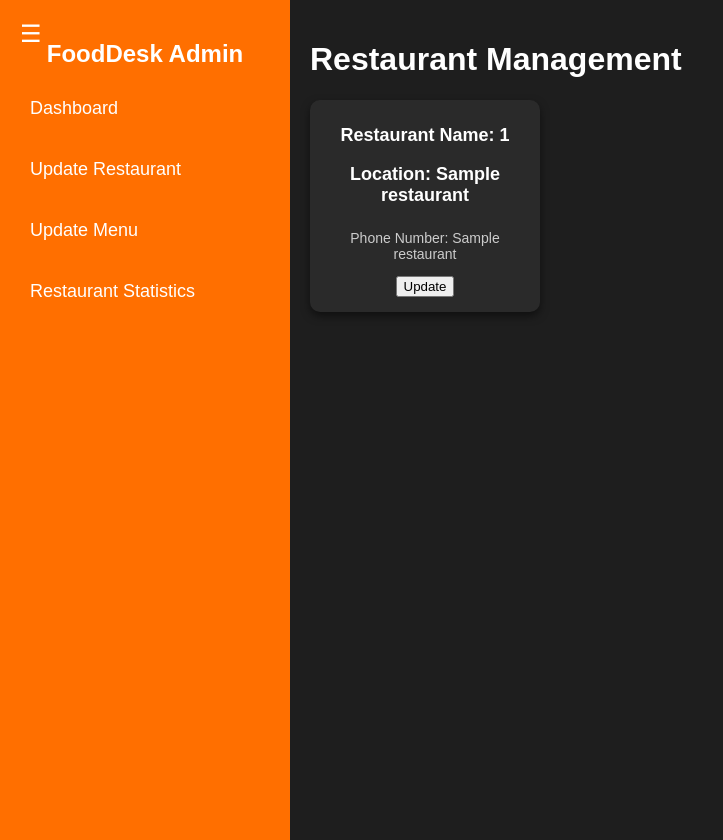
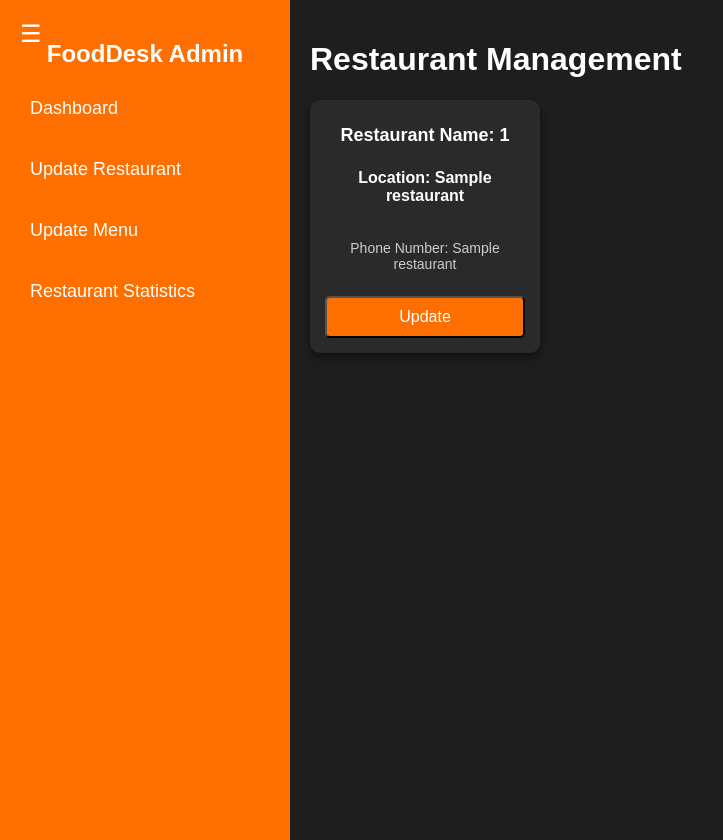
Before and after one commit to Vismaya-Murali/DBMS, a Flask app: template templates/admin_dashboard.html in a window 1280 px wide, after a click on "Update Restaurant". Shown: the whole page, without its empty margins (0-723 px from the left). Run offline with Flask 3, Linux system fonts and the light colour scheme; the template is opened without the code that fills it: most values are stand-ins (such as "Sample title", 1, 10 or a date in 2020).

Commit message:
restaurant update css, rupee symbol money

```diff
--- a/templates/admin_dashboard.html
+++ b/templates/admin_dashboard.html
@@ -101,6 +101,7 @@
             /* White text for readability */
         }
 
+        /* Restaurant List Styles */
         .restaurant-list {
             display: flex;
             flex-wrap: wrap;
@@ -108,10 +109,10 @@
             justify-content: flex-start;
         }
 
+        /* Restaurant Card Styles */
         .restaurant-card {
             width: 200px;
             background-color: #2a2a2a;
-            /* Dark background for restaurant cards */
             padding: 15px;
             border-radius: 10px;
             box-shadow: 0 4px 8px rgba(0, 0, 0, 0.5);
@@ -120,16 +121,23 @@
             transition: transform 0.3s ease;
             cursor: pointer;
             color: #ffffff;
+            display: flex;
+            flex-direction: column;
+            align-items: center;
         }
 
         .restaurant-card:hover {
             transform: scale(1.05);
         }
 
-        .restaurant-card h3,
+        .restaurant-card h3 {
+            font-size: 18px;
+            margin-top: 10px;
+        }
+
         .restaurant-card h4 {
-            margin-top: 10px;
-            font-size: 18px;
+            font-size: 16px;
+            margin-top: 5px;
         }
 
         .restaurant-card p {
@@ -138,6 +146,23 @@
             font-size: 14px;
         }
 
+        .restaurant-card button {
+            background-color: #ff6f00;
+            color: white;
+            padding: 10px;
+            width: 100%;
+            border-radius: 5px;
+            cursor: pointer;
+            font-size: 16px;
+            margin-top: 10px;
+            transition: background-color 0.3s;
+        }
+
+        .restaurant-card button:hover {
+            background-color: #e65100;
+        }
+
+        /* Popup Form Styles */
         .popup-form {
             display: none;
             position: fixed;
@@ -210,6 +235,7 @@
             margin-top: 10px;
         }
 
+        /* Overlay Styles */
         .overlay {
             display: none;
             position: fixed;
@@ -221,6 +247,7 @@
             z-index: 999;
         }
 
+        /* Menu Search Input */
         .menu-search input {
             width: 90%;
             padding: 10px;
@@ -234,6 +261,7 @@
             /* White text */
         }
 
+        /* Menu Item Styles */
         .menu-items {
             display: flex;
             flex-wrap: wrap;
@@ -269,6 +297,7 @@
             font-size: 14px;
         }
 
+        /* Hidden Elements */
         .hidden {
             display: none;
         }
@@ -356,7 +385,7 @@
                                 <p>No image available</p> <!-- Fallback message if no image exists -->
                                 {% endif %}
                                 <h3>{{ item[0] }}</h3> <!-- Display item name -->
-                                <p>Price: ${{ item[1] }}</p> <!-- Display item price -->
+                                <p>Price: ₹{{ item[1] }}</p> <!-- Display item price -->
                                 <button class="delete-btn"
                                     onclick="deleteMenuItem('{{ item[0] }}', '{{ item[1] }}', '{{ restaurant[3] }}')">-</button>
                             </div>
```
